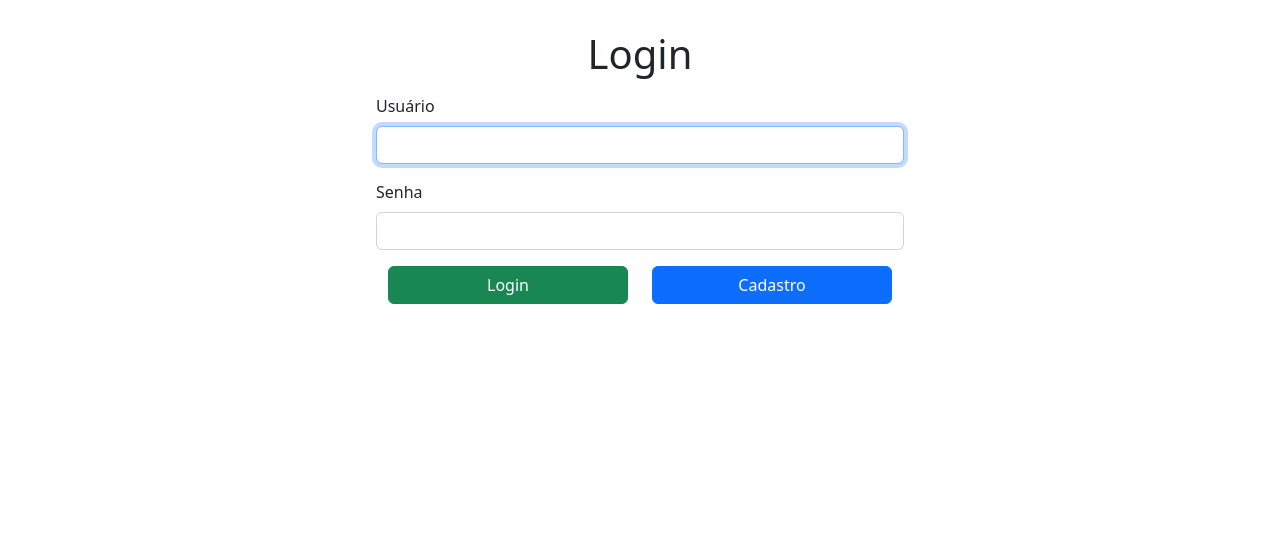
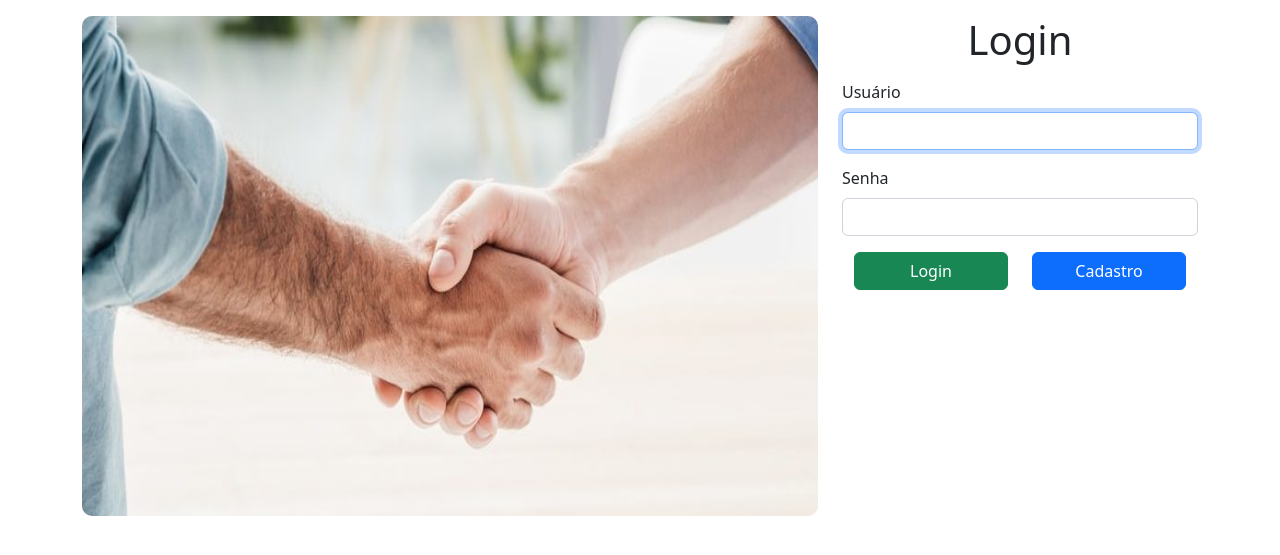
Before and after one commit to lucas-robli/Aluga-se, a Django app: page /login/ in a window 1280 px wide. Shown: the part 56-611 px from the top of the page. Run offline with Django 4.2, Linux system fonts and the light colour scheme; parts of the project's set-up code (start-up, migrations or seed data) failed here and were passed over.

Commit message:
adicionando informações ao redme e ajuste nas tela de login

```diff
--- a/core/settings.py
+++ b/core/settings.py
@@ -25,9 +25,9 @@ STATIC_DIR=os.path.join(BASE_DIR,'static')
 SECRET_KEY = 'django-insecure-6+hu2r%xgg4tt75r_c3d_b@ri8#7_3t47#y4b++seht=8$x_r6'
 
 # SECURITY WARNING: don't run with debug turned on in production!
-DEBUG = False
+DEBUG = True
 
-ALLOWED_HOSTS = ['127.0.0.1']
+ALLOWED_HOSTS = []
 
 
 # Application definition
--- a/myapp/urls.py
+++ b/myapp/urls.py
@@ -6,7 +6,6 @@ from django.shortcuts import render
 from django.conf.urls import handler404
 
 def custom_page_not_found_view(request, exception):
-    print(request, "aaaaa")
     return render(request, '404.html', status=404)
 
 handler404 = custom_page_not_found_view
--- a/myapp/views.py
+++ b/myapp/views.py
@@ -8,7 +8,6 @@ from django.contrib.auth.decorators import login_required
 def list_location(request):
     immobiles = Immobile.objects.filter(is_locate=False)
     context = {'immobiles': immobiles}
-    print(context)
     return render(request, 'list-location.html', context)
 
 @login_required
--- a/usuarios/templates/usuarios/login.html
+++ b/usuarios/templates/usuarios/login.html
@@ -2,11 +2,14 @@
 {% load custom_filters %}
 
 {% block title %}Login{% endblock %}
-
+{% load static %}
 {% block content %}
-<div class="container" style="padding: 30px;">
-    <div class="row justify-content-center">
-        <div class="col-md-6">
+<div class="container" >
+  <div class="row mt-3">
+        <div class="col-lg-8 col-md-6 d-none d-md-block">
+          <img src="{% static 'image/client.jpg' %}" class="card-image" width="100%" height="500" alt="client">
+        </div>
+        <div class="col-lg-4 col-md-6 col-sm-12">
             <h1 class="text-center">Login</h1>
             <form method="POST">
                 {% csrf_token %}
```
Also changed, not shown: README.md, images-projeto/home.png (added), images-projeto/login.png (added), images-projeto/register-client.png (added), images-projeto/register-immobile.png (added), images-projeto/report.png (added), usuarios/images/login.jpg (added).
